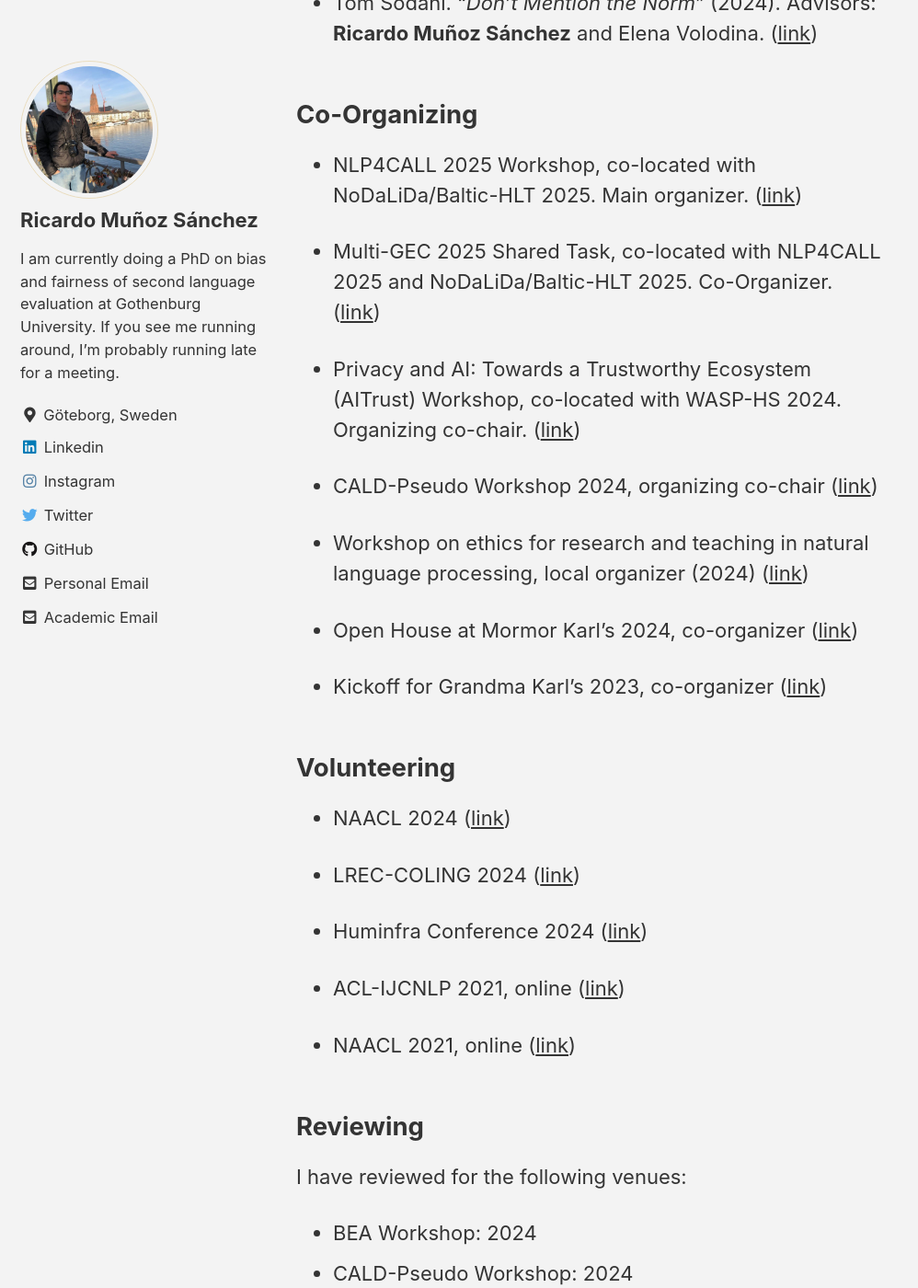
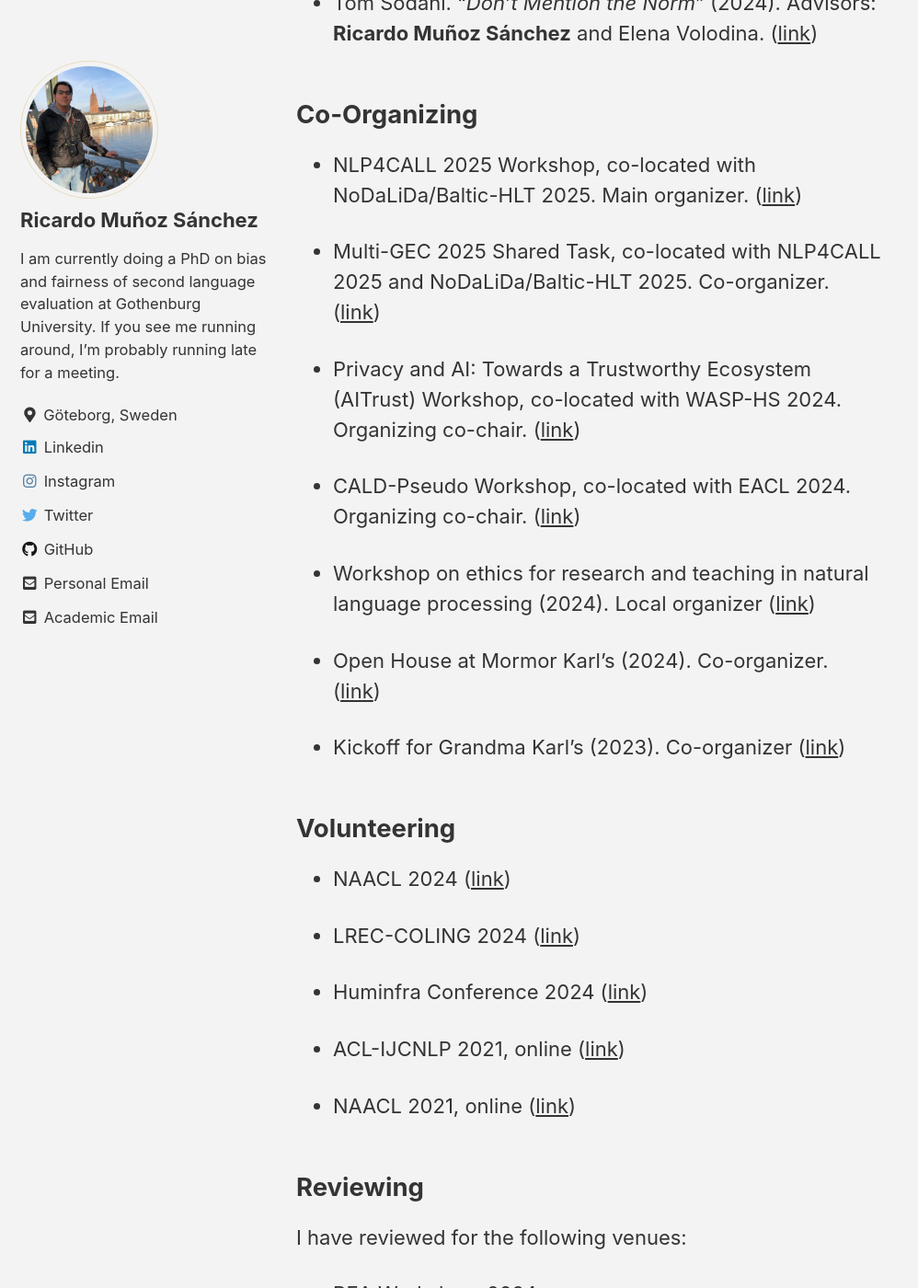
Before and after one commit to rimusa/rimusa.github.io, a Jekyll site: the page built from docs/_pages/research.md, in a window 1280 px wide and 1400 px high, scrolled down 6851 px. Shown: the whole window at 92% size, without its empty margins (0-998 px from the left). Built offline with Jekyll 4.4.1, drawn with Linux system fonts in a browser that asks for light colours; cached includes are drawn as plain includes.

Commit message:
Updated Co-Organization entries to match the new ones

```diff
--- a/docs/_pages/research.md
+++ b/docs/_pages/research.md
@@ -109,17 +109,17 @@ You can see the talks and presentations I've given [here](../talks).
 
 - NLP4CALL 2025 Workshop, co-located with NoDaLiDa/Baltic-HLT 2025. Main organizer. ([link](https://spraakbanken.gu.se/en/research/themes/icall/nlp4call-workshop-series/nlp4call2025))
 
-- Multi-GEC 2025 Shared Task, co-located with NLP4CALL 2025 and NoDaLiDa/Baltic-HLT 2025. Co-Organizer. ([link](https://spraakbanken.github.io/multigec-2025/shared_task.html))
+- Multi-GEC 2025 Shared Task, co-located with NLP4CALL 2025 and NoDaLiDa/Baltic-HLT 2025. Co-organizer. ([link](https://spraakbanken.github.io/multigec-2025/shared_task.html))
 
 - Privacy and AI: Towards a Trustworthy Ecosystem (AITrust) Workshop, co-located with WASP-HS 2024. Organizing co-chair. ([link](https://mormor-karl.github.io/events/AITrust-Workshop/))
 
-- CALD-Pseudo Workshop 2024, organizing co-chair ([link](https://mormor-karl.github.io/events/CALD-pseudo/))
+- CALD-Pseudo Workshop, co-located with EACL 2024. Organizing co-chair. ([link](https://mormor-karl.github.io/events/CALD-pseudo/))
 
-- Workshop on ethics for research and teaching in natural language processing, local organizer (2024) ([link](https://gu-clasp.github.io/language-and-perception/events/ethics-for-nlp/))
+- Workshop on ethics for research and teaching in natural language processing (2024). Local organizer ([link](https://gu-clasp.github.io/language-and-perception/events/ethics-for-nlp/))
 
-- Open House at Mormor Karl’s 2024, co-organizer ([link](https://mormor-karl.github.io/events/open_house/))
+- Open House at Mormor Karl’s (2024). Co-organizer. ([link](https://mormor-karl.github.io/events/open_house/))
 
-- Kickoff for Grandma Karl’s 2023, co-organizer ([link](https://mormor-karl.github.io/events/kickoff/))
+- Kickoff for Grandma Karl’s (2023). Co-organizer ([link](https://mormor-karl.github.io/events/kickoff/))
 
 
 
```
